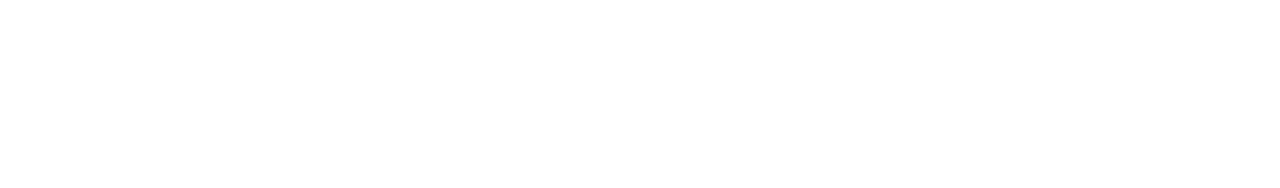
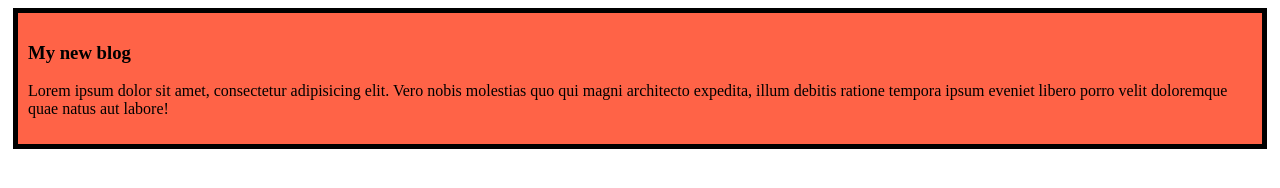
Before and after one commit to antubhatta/my-new-git, a plain HTML site: page index.html in a window 1280 px wide. Drawn offline with Linux system fonts and the light colour scheme.

Commit message:
my firstcommit

```diff
--- a/index.html
+++ b/index.html
@@ -4,8 +4,12 @@
     <meta charset="UTF-8">
     <meta name="viewport" content="width=device-width, initial-scale=1.0">
     <title>My new git</title>
+    <link rel="stylesheet" href="styles/blog.css">
 </head>
 <body>
-
+    <div>
+    <h3>My new blog</h3>
+    <p>Lorem ipsum dolor sit amet, consectetur adipisicing elit. Vero nobis molestias quo qui magni architecto expedita, illum debitis ratione tempora ipsum eveniet libero porro velit doloremque quae natus aut labore!</p>
+</div>
 </body>
 </html>
--- /dev/null
+++ b/styles/blog.css
@@ -0,0 +1,7 @@
+div{
+    color:black;
+    background-color: tomato;
+    border: 5px solid black;
+    padding: 10px;
+    margin: 5px;
+}
```
